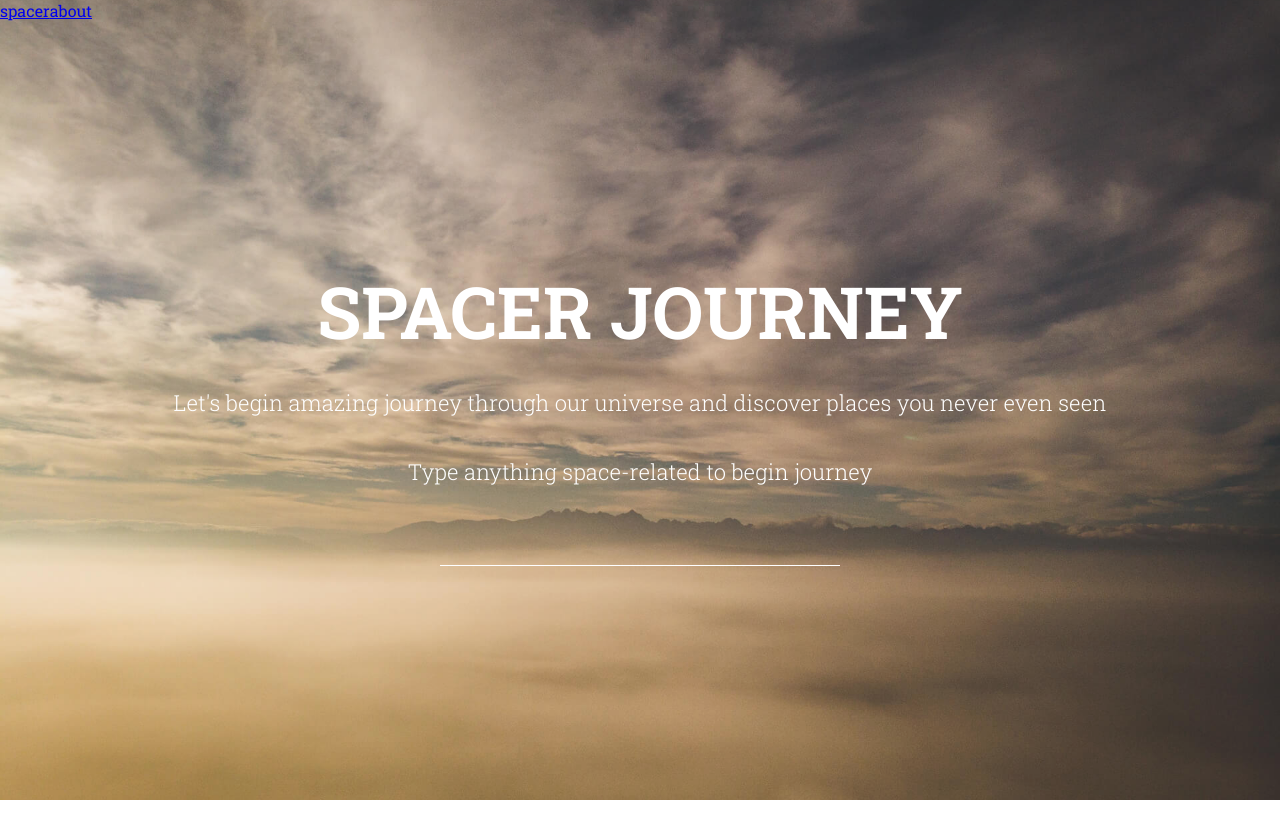
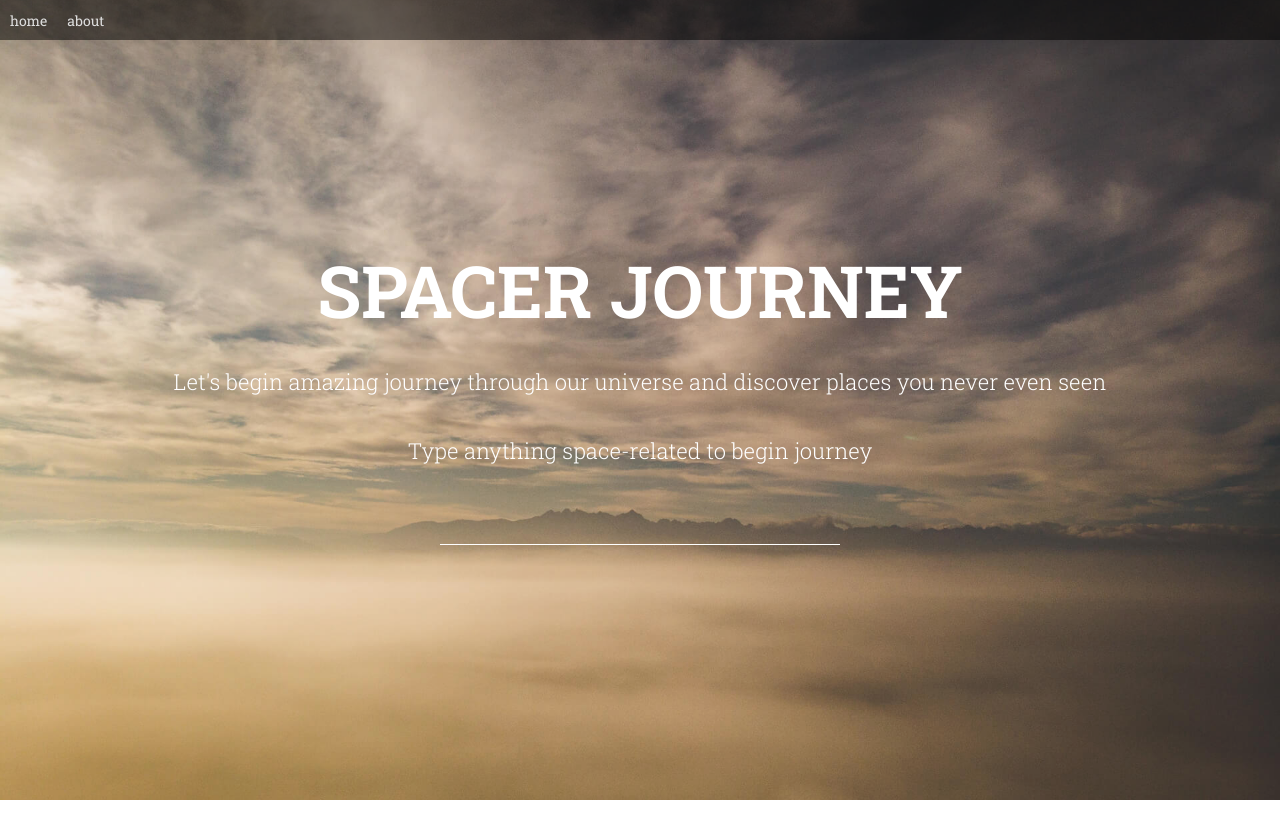
Before and after one commit to wafloski/i-lovue-spacer, a Vue app: page /#/ in a window 1280 px wide. After the commit the page ends 800 px from the top, so only its background shows below. Built offline with nearby package versions, Linux system fonts and the light colour scheme.

Commit message:
added small nav , shadow to modal window  and short resume on about page

```diff
--- a/src/App.vue
+++ b/src/App.vue
@@ -1,7 +1,7 @@
 <template>
   <div class="app">
     <div class="nav">
-      <router-link to="/">spacer</router-link>
+      <router-link to="/">home</router-link>
       <router-link to="/about">about</router-link>
     </div>
     <router-view/>
@@ -23,4 +23,20 @@
     padding: 0;
     min-height: 100vh;
   }
+  .nav {
+    position: fixed;
+    height: 40px;
+    background-color: rgba(0,0,0,0.5);
+    color: #ddd;
+    width: 100%;
+    z-index: 1;
+    display: flex;
+    align-items: center;
+    font-size: 14px;
+    a {
+      color: inherit;
+      text-decoration: none;
+      padding: 0 10px;
+    }
+  }
 </style>
--- a/src/components/DetailsModal.vue
+++ b/src/components/DetailsModal.vue
@@ -1,4 +1,5 @@
 <template>
+  <div class="modal-wrapper">
     <div class="outer-wrapper">
       <div class="inner-wrapper">
         <div class="photo">
@@ -12,6 +13,7 @@
         </div>
       </div>
       <div class="close" @click="$emit('closeModal')"/>
+    </div>
   </div>
 </template>
 
@@ -40,6 +42,12 @@ export default {
 </script>
 
 <style lang="scss" scoped>
+  .modal-wrapper {
+    width: 100%;
+    height: 100vh;
+    background-color: rgba(0,0,0,0.5);
+    position: fixed;
+    top: 0;
     .outer-wrapper {
       max-width: 100%;
       height: 100%;
@@ -55,7 +63,7 @@ export default {
         right: 0;
         bottom: 0;
         margin: auto;
-      box-shadow: 0 30px 30px -10px rgba(0,0,0,.3);
+        box-shadow: 0px 30px 90px 0px rgba(0, 0, 0, 0.8);
       }
       .inner-wrapper {
         display: flex;
@@ -113,7 +121,7 @@ export default {
         &::after {
           transform: rotate(-45deg);
         }
-
+      }
     }
   }
 </style>
--- a/src/views/About.vue
+++ b/src/views/About.vue
@@ -1,6 +1,22 @@
 <template>
   <div class="about">
-    <h1>This is an about page</h1>
+    <h1 class="title">A brief summary of the work done in this application</h1>
+    <p>Technologies stack:</p>
+    <ul>
+      <li>VueJS</li>
+      <li>ES6</li>
+      <li>HTML</li>
+      <li>SCSS</li>
+    </ul>
+    <p>Tools:</p>
+    <ul>
+      <li>lodash</li>
+      <li>axios</li>
+      <li>eslint</li>
+      <li>github</li>
+      <li>ide: phpstorm</li>
+    </ul>
+    <p>Content is taken from NASA API</p>
   </div>
 </template>
 
@@ -9,3 +25,12 @@ export default {
   name: 'About',
 };
 </script>
+
+<style lang="scss" scoped>
+  .about {
+    padding: 30px;
+    .title {
+      font-size: 24px;
+    }
+  }
+</style>
```
Also changed, not shown: .eslintrc.js, 1 other file (tests, documents, lock files or other folders). Lines whose indentation alone changed are shown as unchanged.
